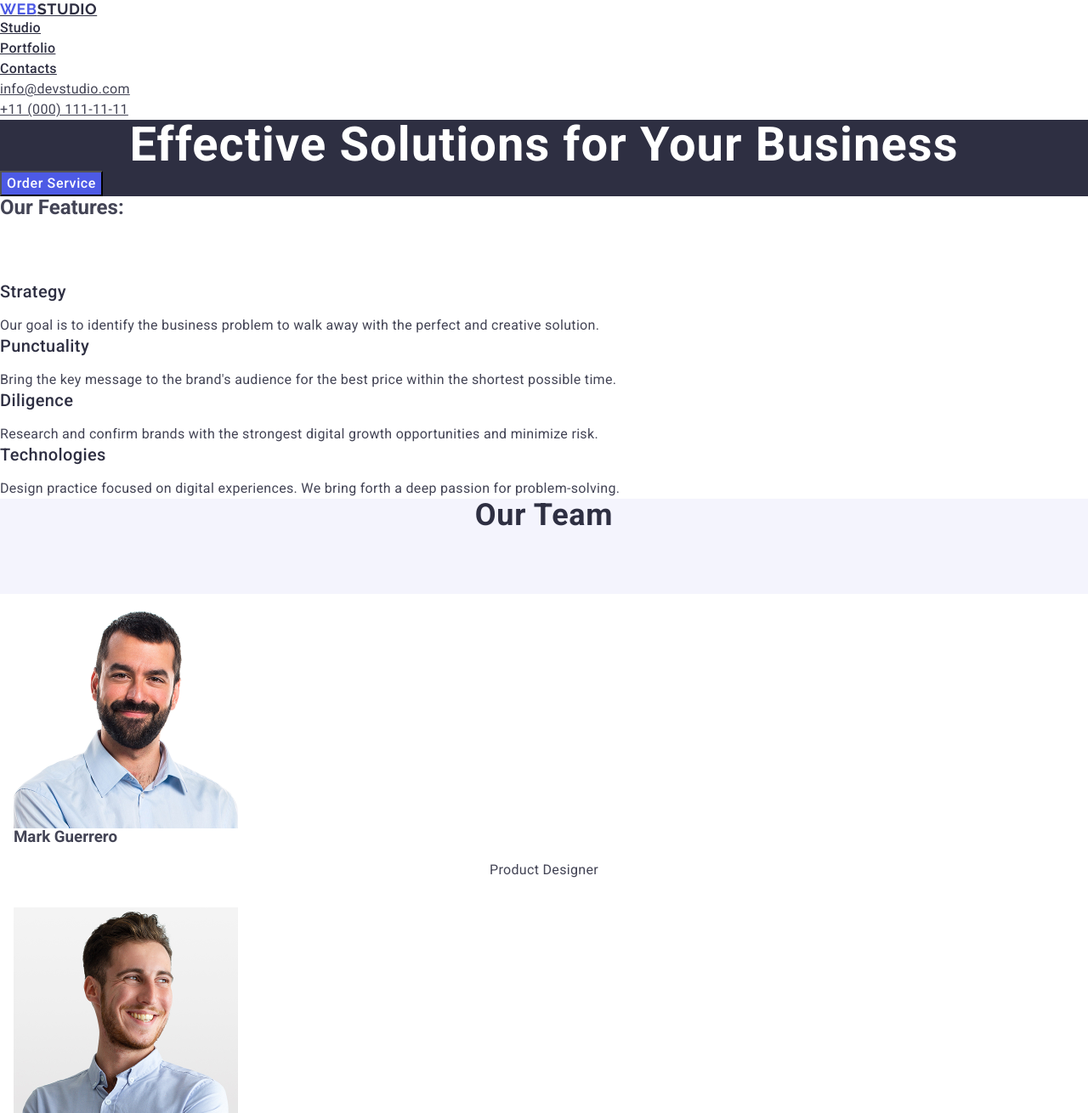
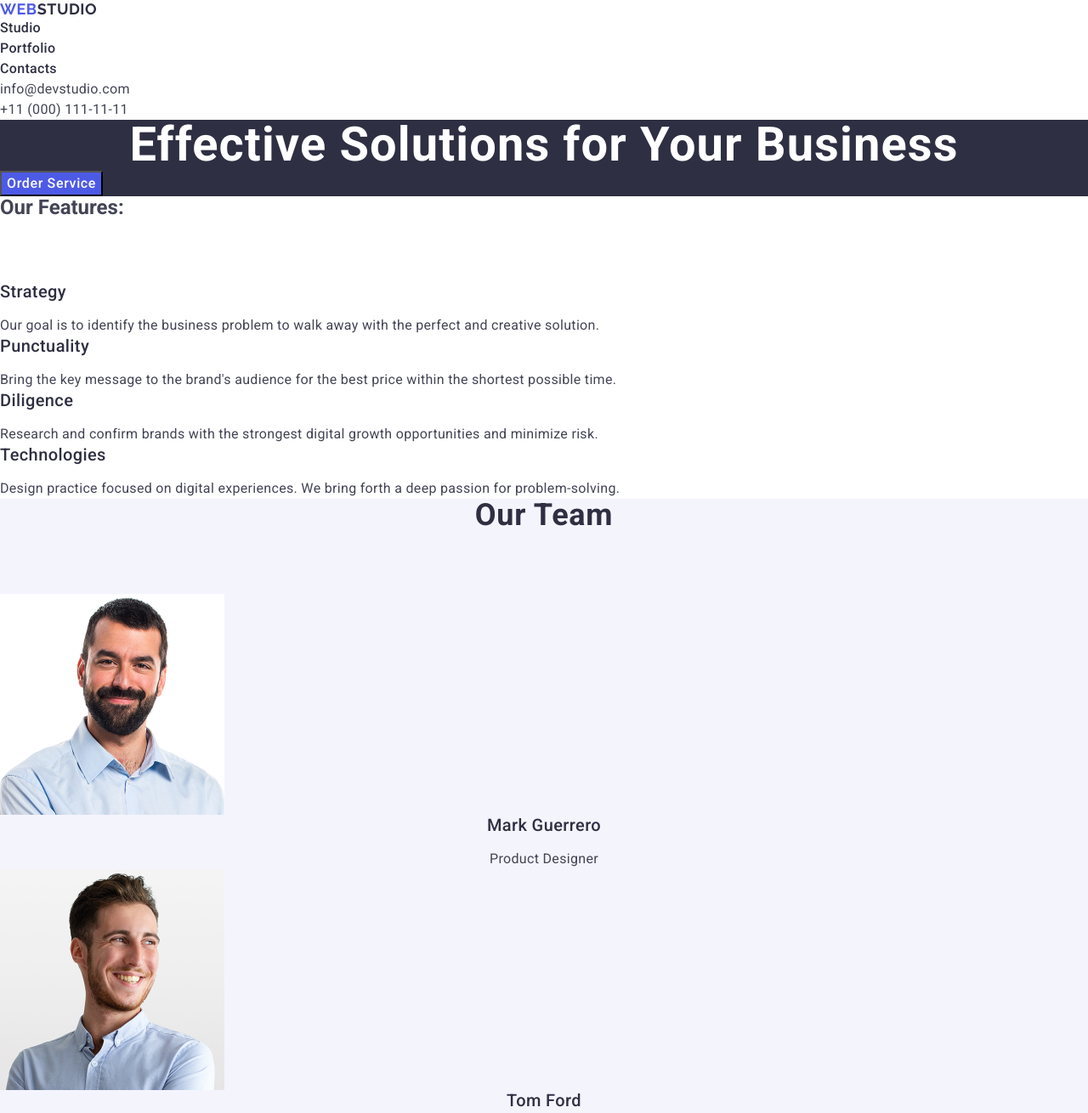
Before and after one commit to OlehMelnykGIT/goit-markup-hw-02, a website: page index.html in a window 1280 px wide. Shown: the top 1310 px of the page at 85% size. Drawn offline with nearby package versions, Linux system fonts and the light colour scheme.

Commit message:
fix-footer-clean-pading-class-woker-navlink

```diff
--- a/css/styles.css
+++ b/css/styles.css
@@ -6,6 +6,7 @@ body {
 
 a {
     color: inherit;
+    text-decoration: none;
 
 }
 
@@ -137,12 +138,8 @@ p {
     line-height: 1.11;
 }
 
-.worker-item{
-    background-color: #ffffff;
-    padding: 16px;
-}
 
-.worker-name {
+.name-worker {
     font-size: 20px;
     color: #2e2f42;
     text-align: center;
--- a/index.html
+++ b/index.html
@@ -171,7 +171,7 @@
     </main>
     <footer class="footer">
         <a class="logo-footer" href="./index.html"><span class="logo-accent-1">Web</span>Studio</a>
-      <p class="p-footer">
+      <p class="footer-info">
         Increase the flow of customers and sales for your business with digital
         marketing & growth solutions.
       </p>
```
